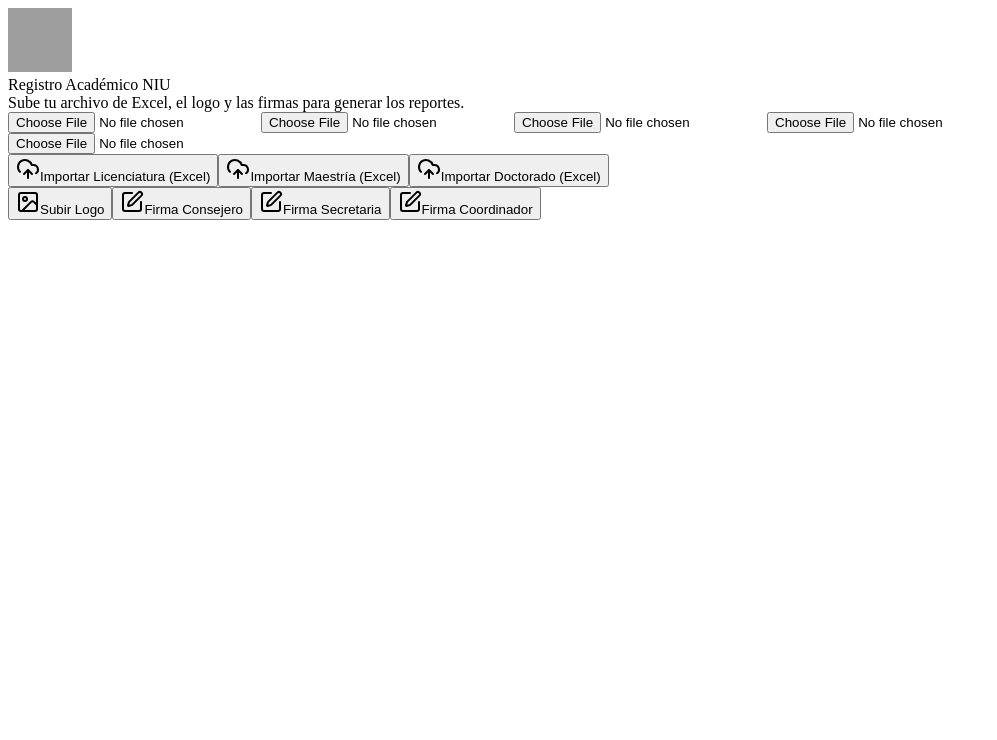
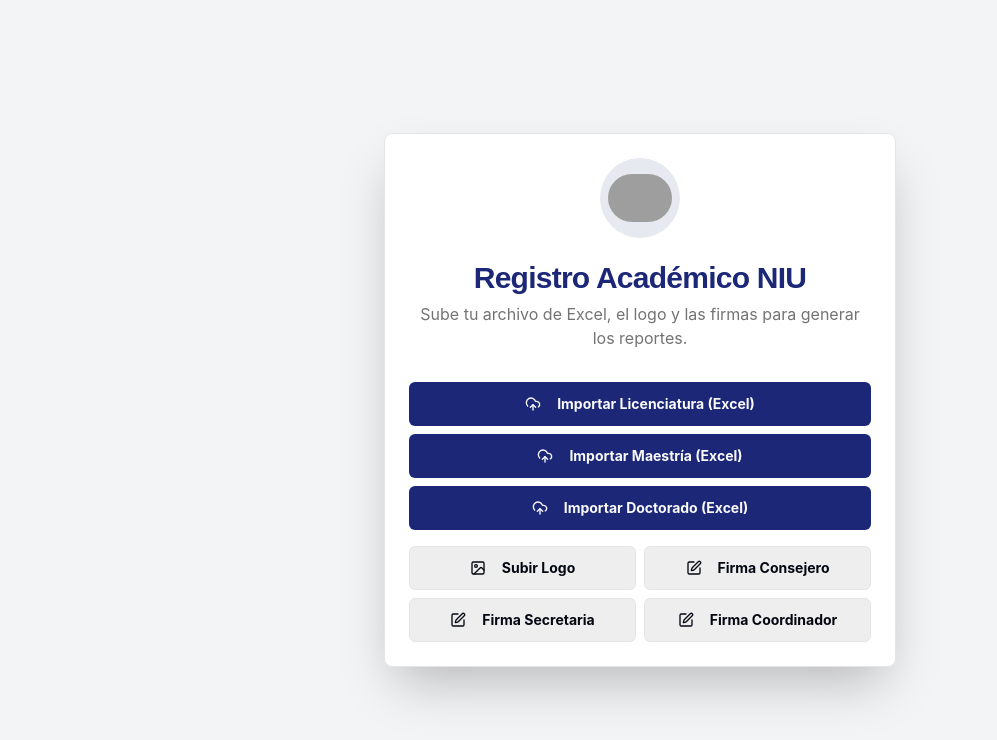
Before and after one commit to cumaze/registro-consorcio, a Next.js app: page / in a window 1280 px wide. Shown: the top 740 px of the page, without its empty margins (0-997 px from the left). Built offline with nearby package versions, Linux system fonts and the light colour scheme; grey boxes are pictures that could not be loaded.

Commit message:
fix layout

```diff
--- a/src/app/layout.tsx
+++ b/src/app/layout.tsx
@@ -1,11 +1,21 @@
+import './globals.css'
+import type { Metadata } from 'next'
+
+export const metadata: Metadata = {
+  title: 'Registro Académico NIU',
+  description: 'Sistema de gestión de registros académicos',
+}
+
 export default function RootLayout({
   children,
 }: {
-  children: React.ReactNode;
+  children: React.ReactNode
 }) {
   return (
-    <html lang="en">
-      <body>{children}</body>
+    <html lang="es">
+      <body className="min-h-screen bg-background font-sans antialiased">
+        {children}
+      </body>
     </html>
-  );
+  )
 }
```
